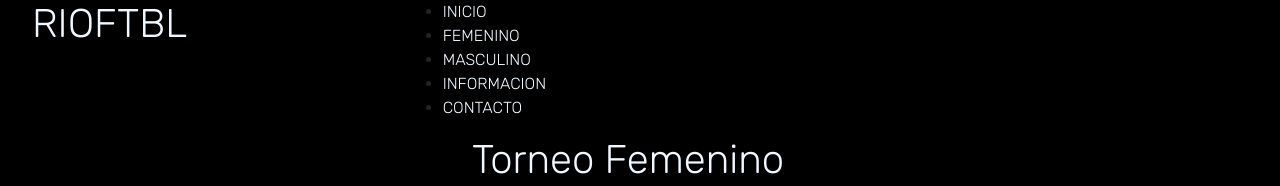
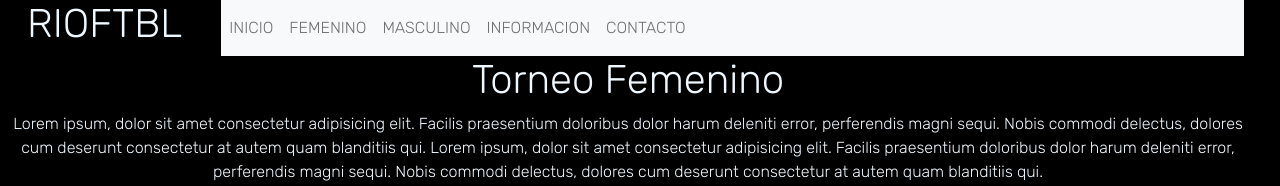
Before and after one commit to JuanReynoB/rioftbl, a plain HTML site: page femenino.html in a window 1280 px wide. Shown: the top 186 px of the page. Drawn offline with nearby package versions, Linux system fonts and the light colour scheme.

Commit message:
el menu hamburguesa va quedando en index y tambien en femenino

```diff
--- a/estilos.css
+++ b/estilos.css
@@ -6,18 +6,17 @@ body{
     font-family: 'Rubik', sans-serif;
 }
 
-.logo{
+/*.logo{
     display: flex;
     justify-content: flex-start;
     position: relative;
     transform: translate(20px);
 }
 
-
-
 .menu li{
         transform: translate(-20px);
     }
+*/
 
 .imagen-portada{
     width:100%;
@@ -233,7 +232,7 @@ input{
             justify-content: flex-end;
         }
 */
-        .menu li{
+        /*.menu li{
         transform: translate(-20px);
         }
 
@@ -241,7 +240,7 @@ input{
             background-color: white;
             color: black;
         }
-
+        */
         .h2-informacion:hover{
             font-size: 50px;
             background-color: #ffd700;
--- a/femenino.html
+++ b/femenino.html
@@ -17,27 +17,45 @@
     <header class="row header">
 
         <section class="row contenedor-header">
-            <div class="col-lg-4 col-md-4 col-sm-12 logo">
+            <div class="col-lg-2 col-md-2 col-sm-12 logo">
                 <a href="index.html">
                     <h1>RIOFTBL</h1>
                 </a>
             </div>
 
 
-            <nav class="col-lg-8 col-md-8 col-sm-12 navegacion">
-                <ul class="menu">
-                    <li><a href="index.html">INICIO</a></li>
-                    <li><a href="femenino.html">FEMENINO</a></li>
-                    <li><a href="masculino.html">MASCULINO</a></li>
-                    <li><a href="informacion.html">INFORMACION</a></li>
-                    <li><a href="contacto.html">CONTACTO</a></li>
-                </ul>
+            <nav class="col-lg-10 col-md-10 col-sm-12 navegacion">
+                <nav class="navbar navbar-expand-lg navbar-light bg-light">
+
+                    <button class="navbar-toggler" type="button" data-toggle="collapse" data-target="#navbarNav" aria-controls="navbarNav" aria-expanded="false" aria-label="Toggle navigation">
+                      <span class="navbar-toggler-icon"></span>
+                    </button>
+                    <div class="collapse navbar-collapse" id="navbarNav">
+                      <ul class="navbar-nav">
+                        <li class="nav-item active">
+                          <a class="nav-link" href="index.html">INICIO</a>
+                        </li>
+                        <li class="nav-item">
+                          <a class="nav-link" href="femenino.html">FEMENINO</a>
+                        </li>
+                        <li class="nav-item">
+                          <a class="nav-link" href="masculino.html">MASCULINO</a>
+                        </li>
+                        <li class="nav-item">
+                            <a class="nav-link" href="informacion.html">INFORMACION</a>
+                        </li>
+                        <li class="nav-item">
+                            <a class="nav-link" href="contacto.html">CONTACTO</a>
+                        </li>
+
+                      </ul>
+                    </div>
+                  </nav>
 
             </nav>
         </section>
         </div>
     </header>
-
 
     <main class="row main-femenino">
 
```
Also changed, not shown: index.html (+4 -6 lines).
